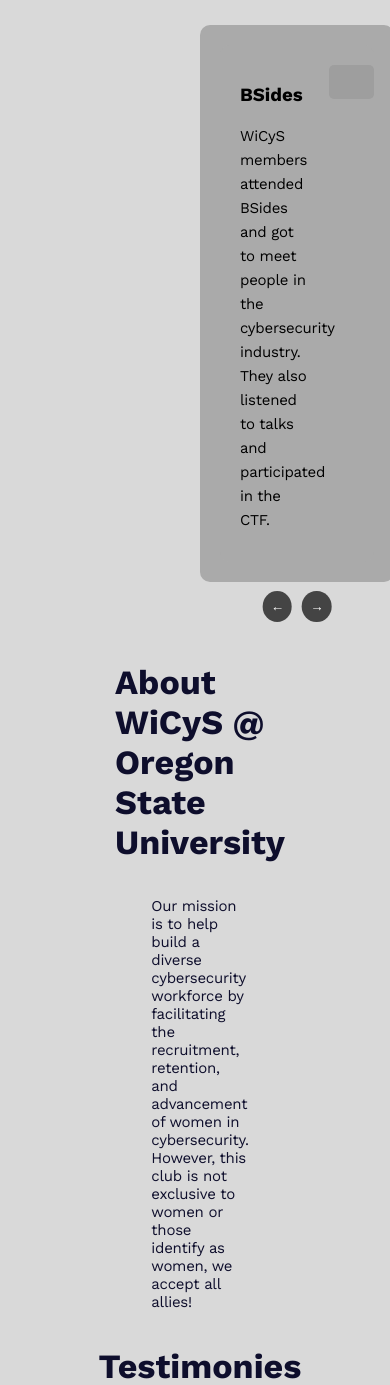
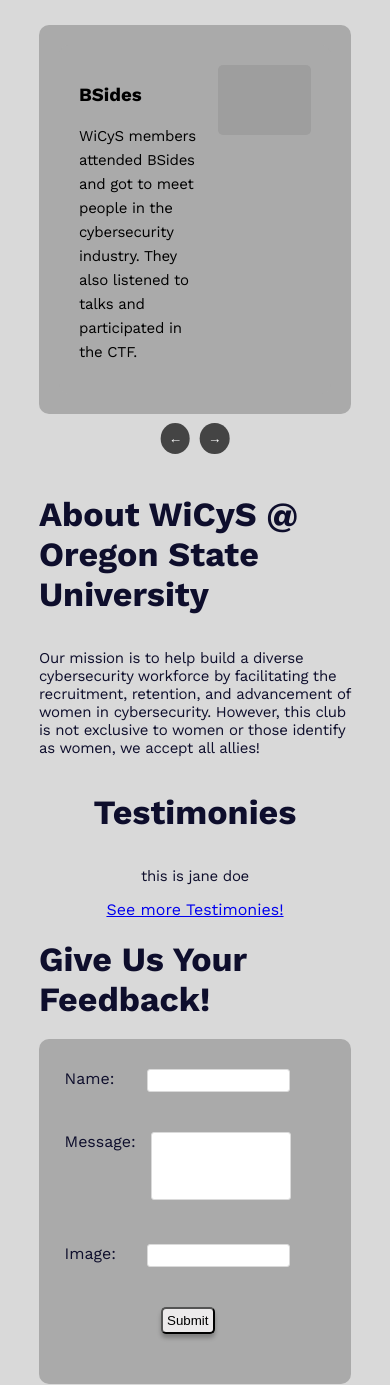
Before and after one commit to jamie-dang-n/wicys-at-osu-website, a Node server app: page / in a window 390 px wide. Shown: the part 24-1409 px from the top of the page. Run offline with Node 20, Linux system fonts and the light colour scheme; some libraries are stand-ins or nearby versions; grey boxes are pictures that could not be loaded.

Commit message:
Updating style.css with responsive navbar by jay

```diff
--- a/static/style.css
+++ b/static/style.css
@@ -44,8 +44,8 @@
 
 /* Home Page */
 .homePageContent {
-    margin-left: 200px;
-    margin-right: 200px;
+    margin-left: 10%;
+    margin-right: 10%;
 }
 
 /* Testimonial - all page content */
@@ -361,8 +361,7 @@
 }
 
 li {
-    float: none;
-    margin: 0; /* Remove margin between list items */
+    float: right;
 }
 
 li a {
@@ -374,8 +373,8 @@
 }
 
 li a:hover {
-    background-color: #6A6A6A;
-    height: 100%;
+background-color: #6A6A6A;
+height: 100%;
 }
 
 /* Ensure menu items are close together and on the right */
```
